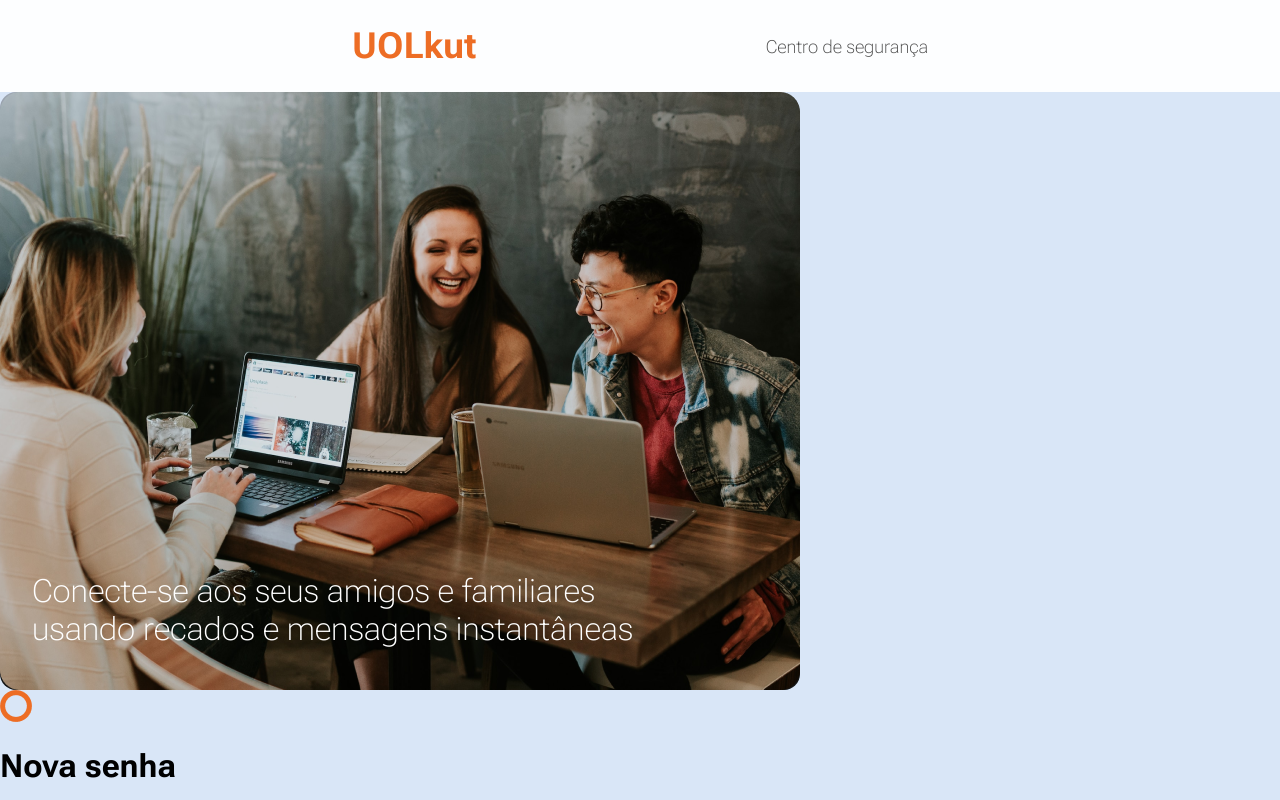
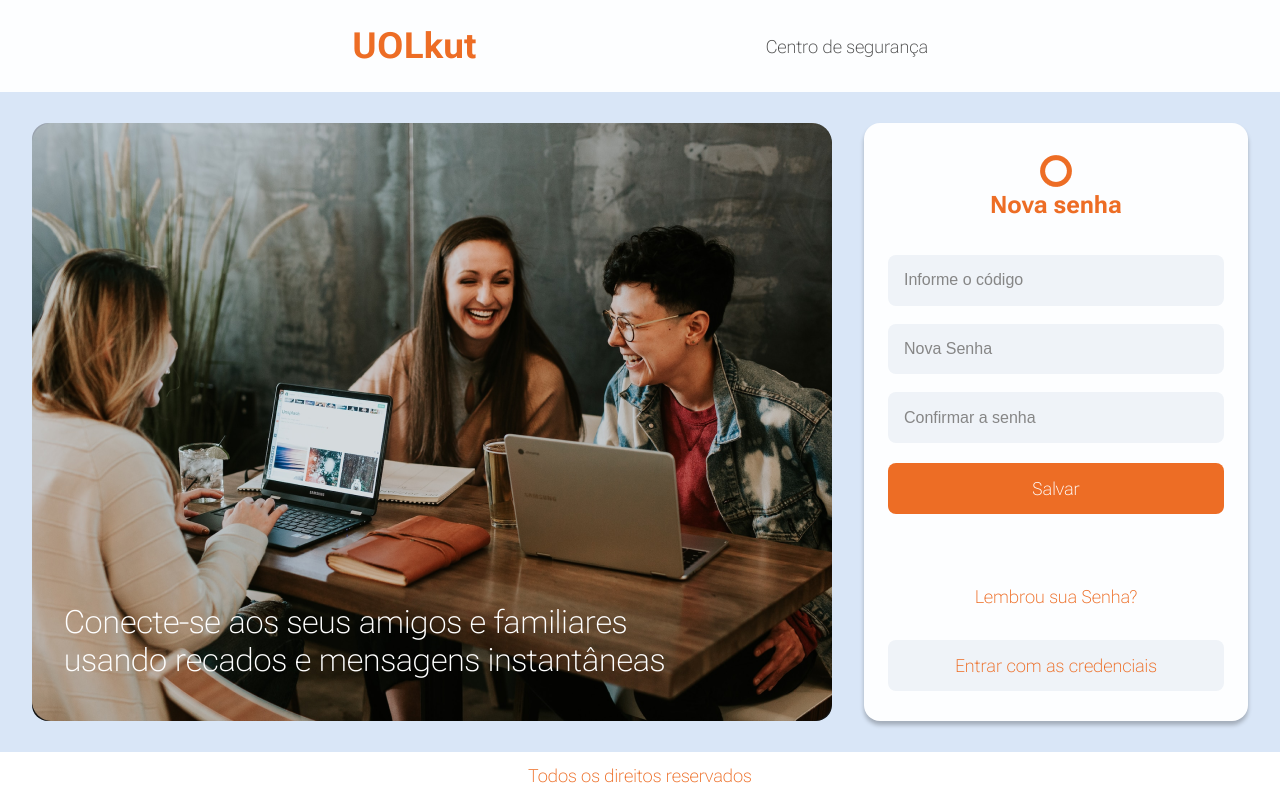
Before and after one commit to vitormen/Desafio-Semana-X-, a React (Vite) app: page /newpassword in a window 1280 px wide. Shown: the top 800 px of the page. Built offline with nearby package versions, Linux system fonts and the light colour scheme; a web font is replaced by a local one.

Commit message:
:sparkles: feat: stilization of the page complete

```diff
--- a/src/pages/NewPassword/index.tsx
+++ b/src/pages/NewPassword/index.tsx
@@ -19,9 +19,9 @@ const NewPassword = () => {
                         <C.h1>Nova senha</C.h1>
                     </C.MenuHeader>
 
-                    <C.input type="text" id="code" name="code" placeholder="Informe o código"></C.input>
-                    <C.input type="password" id="password" name="password" placeholder="Nova Senha"></C.input>
-                    <C.input type="password" id="password-confirm" name="password-confirm" placeholder="Confirmar a senha"></C.input>
+                    <C.input marginTop={"2.25rem"} type="text" id="code" name="code" placeholder="Informe o código"></C.input>
+                    <C.input marginTop={"1.12rem"} type="password" id="password" name="password" placeholder="Nova Senha"></C.input>
+                    <C.input marginTop={"1.12rem"} type="password" id="password-confirm" name="password-confirm" placeholder="Confirmar a senha"></C.input>
 
                     <C.SaveButton>Salvar</C.SaveButton>
 
--- a/src/pages/NewPassword/styles.ts
+++ b/src/pages/NewPassword/styles.ts
@@ -1,15 +1,38 @@
 import styled from "styled-components";
 
 export const PageContainer = styled.div`
-
+  display: flex;
+  flex-direction: row;
+  align-items: center;
+  justify-content: center;
+  gap: 2rem;
+  font-family: Roboto Flex;
+  box-sizing: border-box;
+  background-color: #d9e6f7;
+  padding: 0.22rem;
+  height: calc(100vh - 8.75rem);
 `;
 
 export const NewPasswordMenu = styled.div`
+  width: 24rem;
+  height: 37.375rem;
+  display: flex;
+  flex-shrink: 0;
+  border-radius: 1rem;
+  background: #FDFEFF;
+  box-shadow: 0 4px 4px 0 rgba(0, 0, 0, 0.25);
+  flex-direction: column;
+  align-items: end;
+  color: #868686;
+  font-size: 1rem;
+  padding: 1rem 1.5rem 1.87rem 1.5rem;
 
 `;
 
 export const MenuHeader = styled.div`
-
+  text-align: center;
+  width: 100%;
+  margin: 1rem 0 0 0;
 `;
 
 export const Logo = styled.img`
@@ -17,15 +40,43 @@ export const Logo = styled.img`
 `;
 
 export const h1 = styled.h1`
-
+  color: #ED6D25;
+  font-size: 1.5rem;
+  font-weight: 600;
+  margin: 0;
 `;
 
 export const input = styled.input`
-
+  margin-top: ${props => props.marginTop};
+  width: 21rem;
+  height: 3.1875rem;
+  font-size: 1rem;
+  padding: 1rem;
+  border-radius: 0.5rem;
+  background: #EFF3F8;
+  border: none;
+  &:focus{
+    outline:none;
+  }
+  &::placeholder{
+    color: #868686;;
 `;
 
 export const SaveButton = styled.button`
-
+  margin-top: 1.25rem;
+  width: 21rem;
+  height: 3.1875rem;
+  flex-shrink: 0;
+  border-radius: 0.5rem;
+  background: #ED6D25;
+  text-align: center;
+  color: #FFF;
+  border: none;
+  cursor: pointer;
+  font-family: Roboto Flex;
+  font-size: 1.125rem;
+  font-weight: 400;
+  line-height: normal;
 `;
 
 export const ClickText = styled.div `
@@ -35,7 +86,7 @@ export const ClickText = styled.div `
   font-style: normal;
   font-weight: 400;
   line-height: normal;
-  margin-top: 6.41rem;
+  margin-top: 3.37rem;
   display: flex;
   align-self: center;
 `;
```
